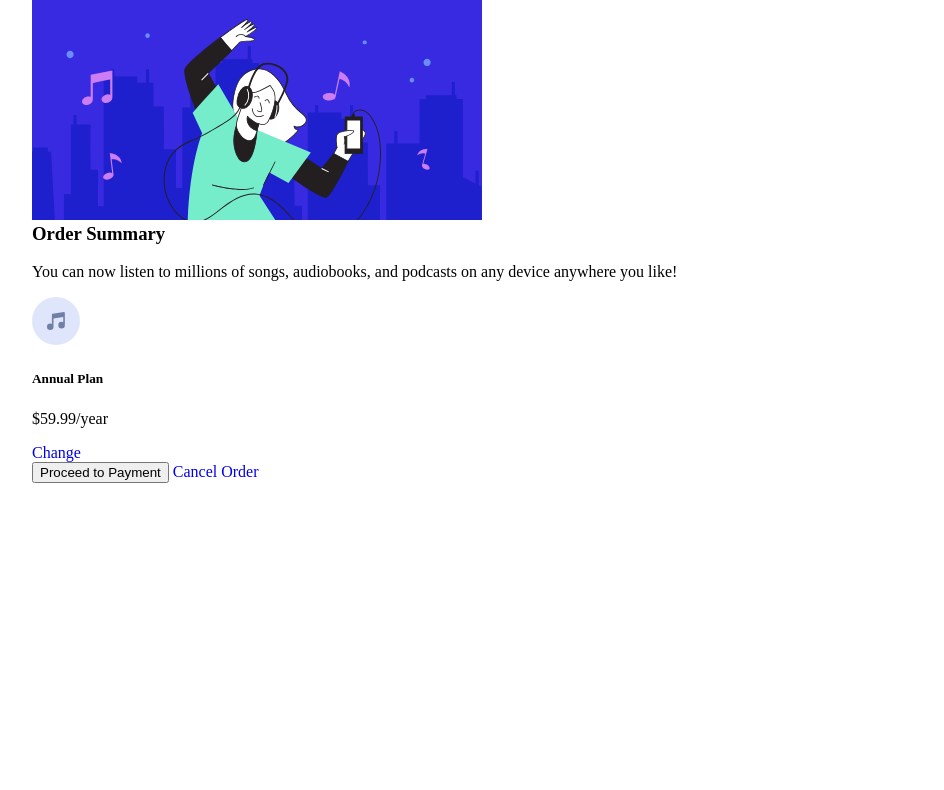
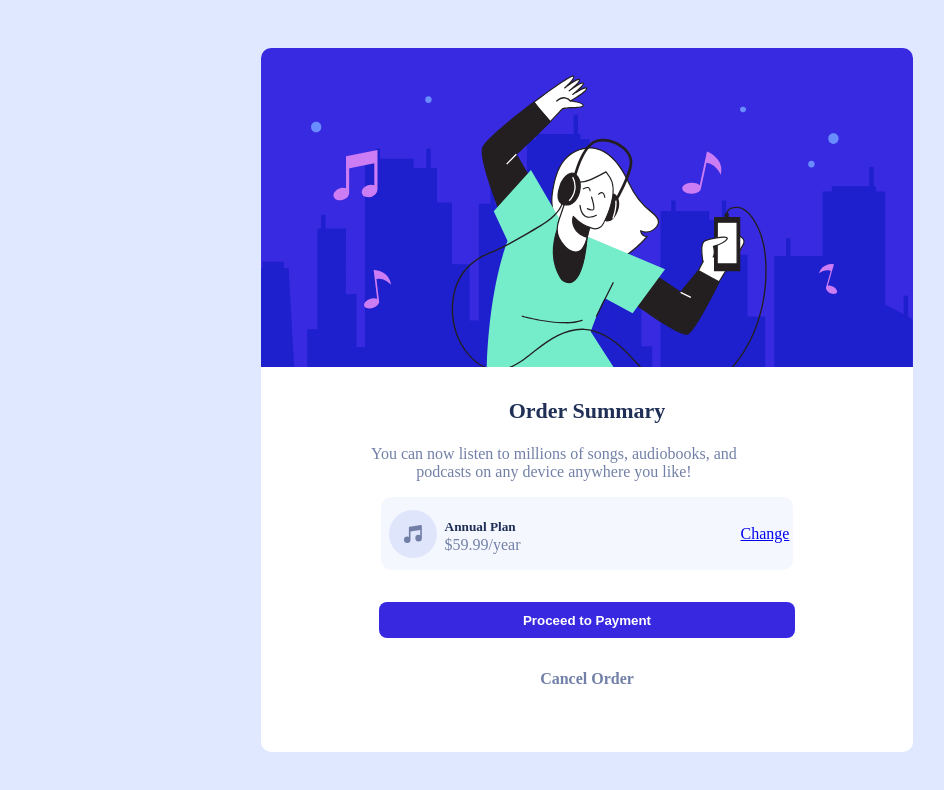
Before and after one commit to ShaunPour/Order-Summary-Component-Redux, a website: page index.html in a window 1280 px wide. Shown: the whole page, without its empty margins (53-997 px from the left). Drawn offline with nearby package versions, Linux system fonts and the light colour scheme; files that its build step writes are made by us from their sources.

Commit message:
done except for code comments

```diff
--- a/app/scss/components/component1.scss
+++ b/app/scss/components/component1.scss
@@ -1 +1,10 @@
 @use '../util' as *;
+
+.title-pic {
+    border-radius: 10px 10px 0 0;
+}
+
+.proceed:hover {
+    opacity: 0.55;
+    cursor: pointer;
+}
--- a/app/scss/globals/boilerplate.scss
+++ b/app/scss/globals/boilerplate.scss
@@ -12,4 +12,13 @@ html {
 body {
 	margin: 0;
 	padding: 0;
+	background-color: var(--pale-blue);
 }
+
+.container {
+	background-color: var(--white);
+}
+
+.plan {
+	background-color: var(--very-desaturated-blue);
+}
--- a/app/scss/globals/colors.scss
+++ b/app/scss/globals/colors.scss
@@ -1,4 +1,9 @@
 :root {
 	--white: hsl(0, 0%, 100%);
 	--black: hsl(0, 0%, 0%);
+	--pale-blue: hsl(225, 100%, 94%);
+	--bright-blue: hsl(245, 75%, 52%);
+	--desaturated-blue: hsl(224, 23%, 55%);
+	--very-desaturated-blue: hsl(225, 100%, 98%);
+	--dark-blue: hsl(223, 47%, 23%);
 }
--- a/app/scss/globals/fonts.scss
+++ b/app/scss/globals/fonts.scss
@@ -1,3 +1,6 @@
 :root {
 	--font-body: Arial, sans-serif;
+	--font-weight-standard: 500;
+	--font-weight-heavy: 700;
+	--font-weight-heaviest: 900;
 }
--- a/app/scss/globals/layout.scss
+++ b/app/scss/globals/layout.scss
@@ -4,9 +4,132 @@
 	padding: 0 rem(24);
 	max-width: rem(1110);
 	margin: 0 auto;
+	width: 85%;
+	display: flex;
+	flex-direction: column;
+	align-items: center;
+	justify-content: center;
+	position: relative;
+	top: 4em;
+	border-radius: 0 0 10px 10px;
 
 	@include breakpoint(large) {
 		padding: 0;
 		transform: translate(0, 0);
 	}
+
+	.submit-plan {
+		display: flex;
+		flex-direction: column;
+		align-items: center;
+		justify-content: center;
+		padding: 2rem 0 4rem 0;
+		.proceed {
+			width: 13rem;
+			padding: 0.65rem 0 0.65rem 0;
+			border-radius: 8px;
+			border: none;
+			color: var(--white);
+			background-color: var(--bright-blue);
+			font-weight: var(--font-weight-heaviest);
+		}
+		.cancel {
+			padding-top: 2rem;
+			font-weight: var(--font-weight-heavy);
+		}
+	}
 }
+
+.title-pic {
+	max-width: 272px;
+}
+
+.plan {
+	display: flex;
+	flex-direction: row;
+	align-items: center;
+	justify-content: center;
+	padding-left: 1em;
+	padding-right: 1em;
+	border-radius: 10px;
+	img,a {
+		position: relative;
+	}
+
+	img {
+		width: 25%;
+		right: 0.5em;
+	}
+	a {
+		left: 0.75em;
+	}
+}
+
+.plan-price {
+	display: flex;
+	flex-direction: column;
+	align-items: flex-start;
+	justify-content: flex-start;
+	.plan-title {
+		margin-bottom: -15px;
+	}
+}
+
+@media (min-width: 375px) {
+	.title-pic {
+		max-width: 318px;
+		width: 318px;
+	}
+
+	.container {
+		border-radius: 10px;
+	}
+}
+
+@media (min-width: 414px) {
+	.title-pic {
+		max-width: 351px;
+		width: 351px;
+	}
+}
+
+@media (min-width: 510px) {
+	.title-pic {
+		max-width: 433px;
+		width: 433px;
+	}
+}
+
+@media (min-width: 600px) {
+	.title-pic {
+		max-width: 510px;
+		width: 510px;
+	}
+	.description {
+		width: 60%;
+		position: relative;
+		left: 6rem;
+	}
+}
+
+@media (min-width: 768px) {
+	.title-pic {
+		max-width: 652px;
+		width: 652px;
+	}
+}
+
+@media (min-width: 1280px) {
+	.container {
+		max-width: 652px;
+		position: relative;
+		top: 3rem;
+		.plan-price {
+			padding-right: 13rem;
+			width: 100%;
+		}
+		.proceed {
+			width: 26rem!important;
+		}
+	}
+}
--- a/app/scss/globals/typography.scss
+++ b/app/scss/globals/typography.scss
@@ -1,4 +1,8 @@
 @use '../util' as *;
+
+body {
+	text-align: center;
+}
 
 h1,
 h2,
@@ -7,8 +11,19 @@ h3 {
 	line-height: 1.1;
 }
 
-a,
-a:visited,
-a:active {
+h1,h2,h3,h4,h5,h6 {
+	color: var(--dark-blue);
+}
+
+.order-sum {
+	font-size: 22px;
+	padding-top: 2rem;
+}
+
+.cancel,p {
+	color: var(--desaturated-blue);
+}
+
+.cancel {
 	text-decoration: none;
 }
--- a/index.html
+++ b/index.html
@@ -23,8 +23,10 @@
             </div>
             <div class="plan">
                 <img class="music-icon" src="images/icon-music.svg" alt="">
+                <div class="plan-price">
                 <h5 class="plan-title">Annual Plan</h5>
                 <p class="price-text">$59.99/year</p>
+            </div>
                 <a class="change-plan" href="#">Change</a>
             </div>
             <div class="submit-plan">
```
